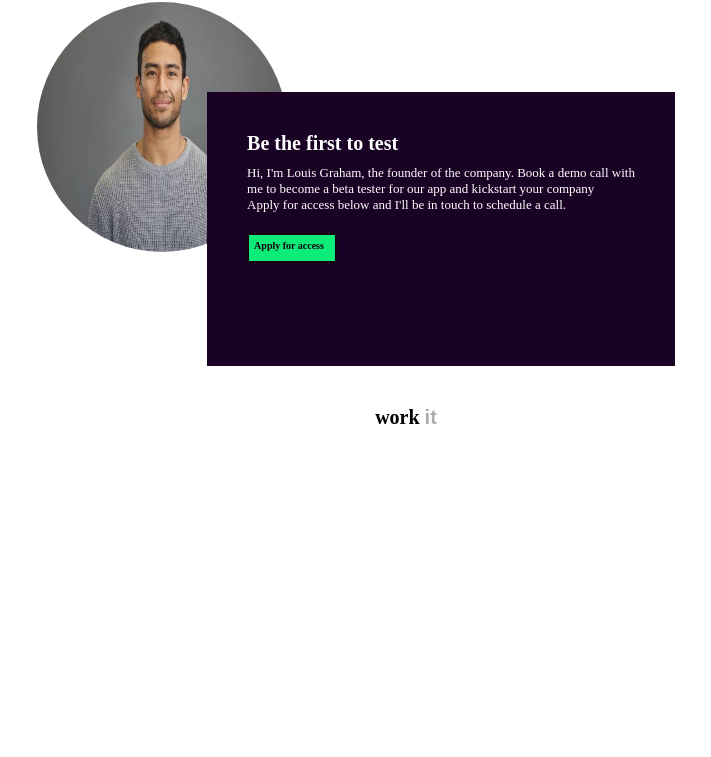
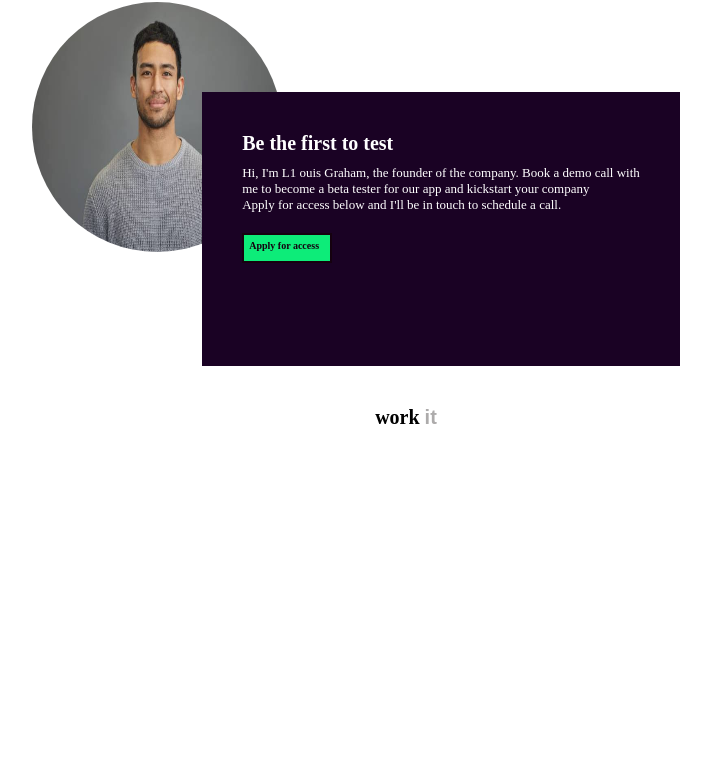
Before and after one commit to Kurtwelle/workit, a plain HTML site: page index.html in a window 1280 px wide. Shown: the part 1067-1824 px from the top of the page, without its empty margins (319-1030 px from the left). Drawn offline with Linux system fonts and the light colour scheme.

Commit message:
sunnyday

```diff
--- a/index.html
+++ b/index.html
@@ -52,7 +52,7 @@
                 </div>
                 <div class="lastcontent">
                     <h4>Be the first to test</h4>
-                    <p class="about">Hi, I'm Louis Graham, the founder of the company. Book a demo call with <br>
+                    <p class="about">Hi, I'm L1 ouis Graham, the founder of the company. Book a demo call with <br>
                     me to become a beta tester for our app and kickstart your company <br>
                     Apply for access below and I'll be in touch to schedule  a call. </p>
                     <p class="Apply">Apply for access</p>
--- a/style.css
+++ b/style.css
@@ -276,7 +276,6 @@ h4{
     margin-left: 650px;
     background-color: #ffffff;
     margin-bottom: 350px;
-
 }
 
 h5{
```
Also changed, not shown: 1 other file.
